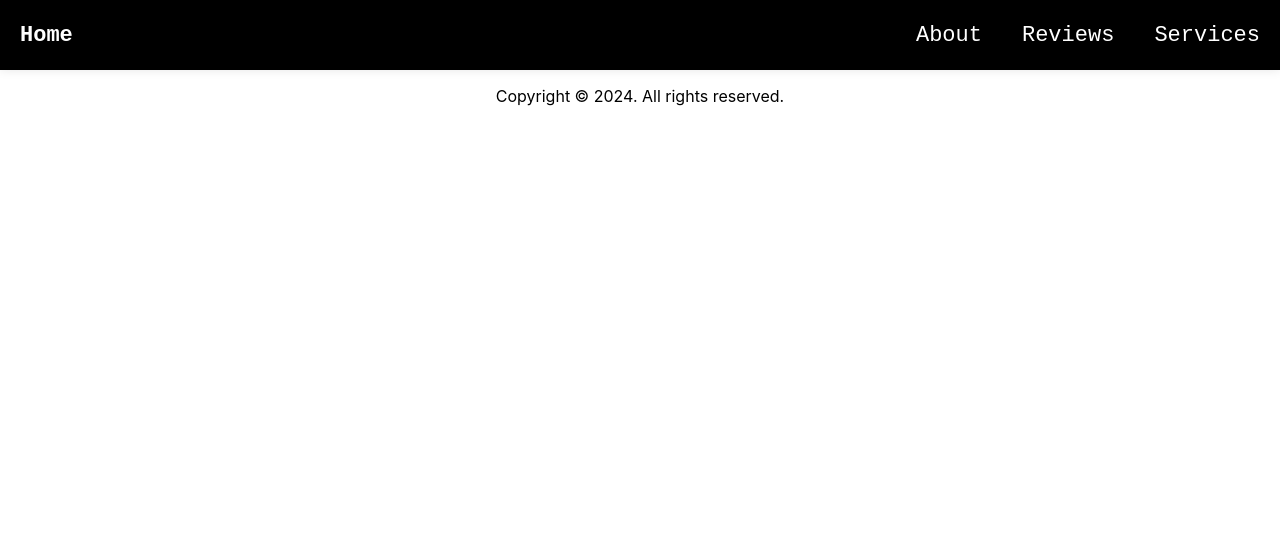
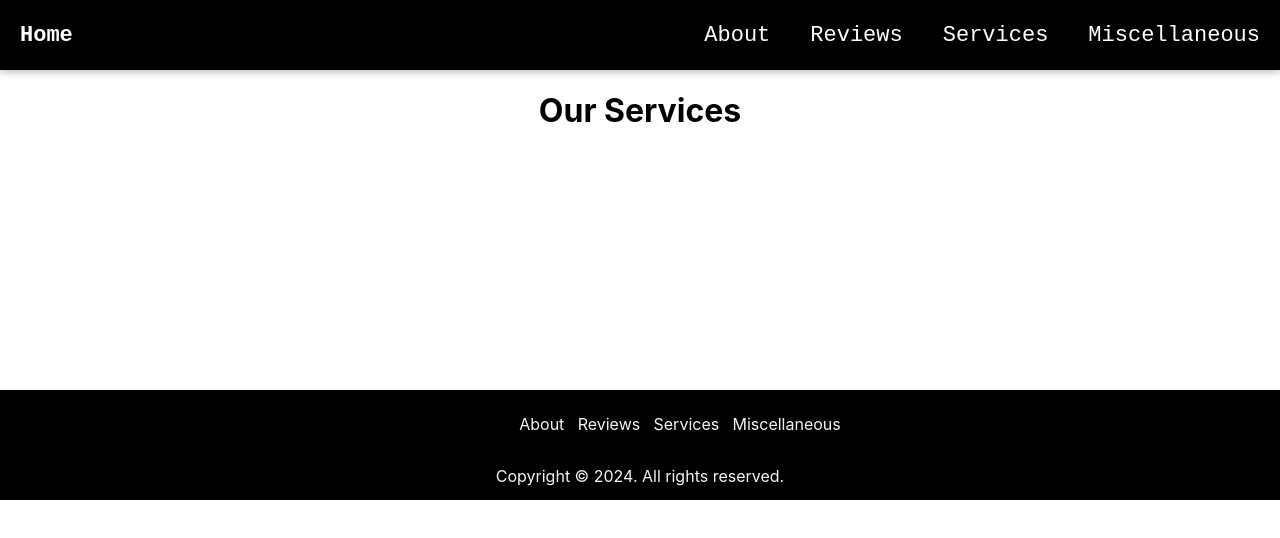
Before and after one commit to davidgazaryan/Huber, a React (Create React App) app: page /services in a window 1280 px wide. Shown: the top 538 px of the page. Built offline with nearby package versions, Linux system fonts and the light colour scheme.

Commit message:
created pages

```diff
--- a/src/App.js
+++ b/src/App.js
@@ -5,6 +5,8 @@ import React from 'react';
 import { Home } from './pages/home';
 import { About } from './pages/about';
 import { Miscellaneous } from './pages/miscellaneous';
+import { Reviews } from './pages/reviews';
+import { Services } from './pages/services';
 import Footer from './components/footer';
 
 
@@ -16,8 +18,10 @@ function App() {
             <NavBar/>
                 <Routes>
                     <Route path = '/' element={<Home/>}/>
-                    <Route path = '#about' element={<About/>}/>
-                    <Route path = '#miscellaneous' element={<Miscellaneous/>}/>
+                    <Route path = '/about' element={<About/>}/>
+                    <Route path = '/miscellaneous' element={<Miscellaneous/>}/>
+                    <Route path = '/reviews' element={<Reviews/>}/>
+                    <Route path = '/services' element={<Services/>}/>
                 </Routes>
             <Footer/>
         </Router>
--- a/src/components/footer.js
+++ b/src/components/footer.js
@@ -1,6 +1,18 @@
+import React from "react";
+import '../styles/footer.css';
+import { Link } from "react-router-dom";
+
 const Footer = () => {
     return (
         <div className='footer' >
+            <div className="footlinks">
+                <ul>
+                    <Link to='/about'>About</Link>
+                    <Link to='/reviews'>Reviews</Link>
+                    <Link to='/services'>Services</Link>
+                    <Link to='/miscellaneous'>Miscellaneous</Link>
+                </ul>
+            </div>
             <p>Copyright &copy; 2024. All rights reserved.</p>
         </div>
     )
--- a/src/components/navbar.js
+++ b/src/components/navbar.js
@@ -3,6 +3,7 @@ import { Link, useLocation } from 'react-router-dom';
 import '../styles/navbar.css';
 import { IoReorderTwoOutline } from "react-icons/io5";
 import { IoIosCloseCircle } from "react-icons/io";
+
 
 
 
@@ -29,12 +30,13 @@ function NavBar(){
             </div>
             <div className='links'>
                 <h3>
-                    <Link>Home</Link>
+                    <Link to="/">Home</Link>
                 </h3>
                 <ul>
-                    <Link>About</Link>
-                    <Link>Reviews</Link>
-                    <Link>Services</Link>
+                    <Link to='/about'>About</Link>
+                    <Link to='/reviews'>Reviews</Link>
+                    <Link to='/services'>Services</Link>
+                    <Link to='/miscellaneous'>Miscellaneous</Link>
                 </ul>
             </div>
         </div>
--- a/src/pages/about.js
+++ b/src/pages/about.js
@@ -1,3 +1,5 @@
+import React from "react"
+
 export const About = () => {
     return (
         <div>
--- a/src/pages/miscellaneous.js
+++ b/src/pages/miscellaneous.js
@@ -1,3 +1,5 @@
+import React from "react"
+
 export const Miscellaneous = () => {
     return (
         <div>
--- /dev/null
+++ b/src/pages/reviews.js
@@ -0,0 +1,9 @@
+import React from "react";
+
+export const Reviews = () => {
+    return (
+        <div>
+            <h1>Reviews</h1>
+        </div>
+    )
+}
--- /dev/null
+++ b/src/pages/services.js
@@ -0,0 +1,10 @@
+import React from "react";
+
+export const Services = () => {
+
+    return(
+        <div>
+            <h1>Our Services</h1>
+        </div>
+)
+};
--- /dev/null
+++ b/src/styles/footer.css
@@ -0,0 +1,32 @@
+.footer {
+    width: 100%;
+    height: 100px;
+    background: #000000;
+    display: flex;
+    justify-content: center;
+    align-items: center;
+    flex-direction: column;
+    padding-top: 10px;
+    margin-top: 260px;
+  }
+
+  .footer p{
+    color:whitesmoke;
+  }
+
+  .footlinks ul{
+    list-style: none;
+    display: flex;
+    width: 100%;
+    align-items: center;
+    justify-content: space-between;
+  }
+
+  .footlinks a {
+    text-decoration: none;
+    color:whitesmoke;
+  }
+
+  .footlinks a:hover{
+    color:gray;
+  }
--- a/src/styles/navbar.css
+++ b/src/styles/navbar.css
@@ -2,11 +2,12 @@
     width: 100%;
     height: 70px;
     background:black;
-    box-shadow:0px 0px 10px rgba(0,0,0,.10);
+    box-shadow:0px 0px 10px rgba(0,0,0,.40);
     font-family:Poppins;
   }
 
   .expanded {
+    background-color: black;
     position: fixed;
     top: 0;
     left: 0;
@@ -17,10 +18,19 @@
   }
 
   .expanded .links{
-      flex-direction:column;
-      display:flex;
-      flex-direction:column;
+    display: flex;
+    flex-direction: column;
   }
+
+  .expanded .links h3{
+    flex-direction: column;
+  }
+
+  .expanded .links ul{
+    display: flex;
+    flex-direction: column;
+  }
+
 
   .links {
     width: 100%;
```
